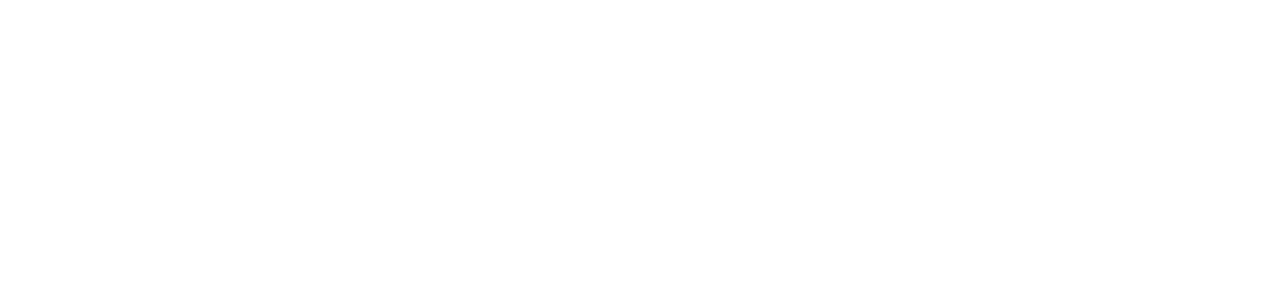
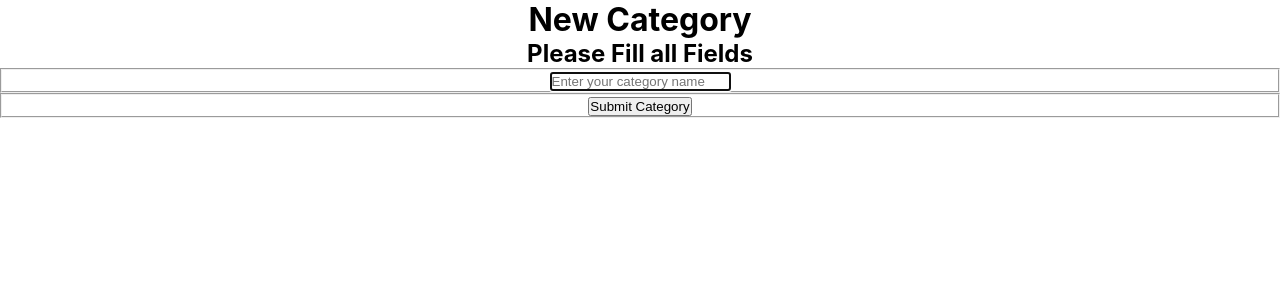
Before and after one commit to NSS-Day-Cohort-68/rare-client-rare-team-2, a React (Create React App) app in the folder rare-team-2/: page /newCategory in a window 1280 px wide. Shown: the top 300 px of the page. Built offline with nearby package versions, Linux system fonts and the light colour scheme; sample sign-in values are in the browser's storage.

Commit message:
front end functionality for get,post,delete for categories. as well as routing for the category page

```diff
--- a/rare-team-2/src/components/Nav/AdminNav.js
+++ b/rare-team-2/src/components/Nav/AdminNav.js
@@ -31,7 +31,7 @@
           </li>
           <li className="item">
             <Link className="navbar-link" to="/categoryManager">
-              <a href="#" className="item--wrapper" data-item="My Recipes">
+              <a href="#" className="item--wrapper" data-item="Category Manager">
                 Category Manager
               </a>{" "}
             </Link>
--- /dev/null
+++ b/rare-team-2/src/components/category/Category.js
@@ -0,0 +1,39 @@
+import React, { useEffect, useState } from "react";
+import { deleteCategory, getAllCategories } from "../../services/categoryServices.js";
+import { Link } from "react-router-dom";
+
+export const Category = () => {
+    const [allCategories, setAllCategories] = useState([]);
+
+    const getAndSetCategories = () => {
+        getAllCategories().then(setAllCategories);
+    };
+
+    useEffect(() => {
+        getAndSetCategories();
+    }, []);
+
+    const handleDeleteCategory = (categoryId) => {
+        deleteCategory(categoryId).then(() => {
+            // Once the category is deleted, fetch and set the updated list of categories
+            getAndSetCategories();
+        });
+    };
+
+
+    return (
+        <div>
+            <h1>Categories</h1>
+            {allCategories.map((categoryObj, index) => (
+                <div key={index}>
+                    Category: {categoryObj.label}
+                    <button onClick={() => handleDeleteCategory(categoryObj.id)}>Delete Category</button>
+                    <button>Edit Category</button>
+                </div>
+            ))}
+            <Link to={"/newCategory"}>
+                <button>New Category</button>
+            </Link>
+        </div>
+    );
+};
--- /dev/null
+++ b/rare-team-2/src/components/category/NewCategoryForm.js
@@ -0,0 +1,62 @@
+import React, { useState } from "react";
+import { useNavigate } from "react-router-dom";
+import { createCategory } from "../../services/categoryServices.js";
+
+export const NewCategoryForm = (props) => {
+  const [category, setCategory] = useState({
+    label: "",
+  });
+
+  let navigate = useNavigate();
+
+  const updateCategory = (evt) => {
+    const { id, value } = evt.target;
+    setCategory(prevCategory => ({
+      ...prevCategory,
+      [id]: value
+    }));
+  };
+
+  const handleSubmit = async (evt) => {
+    evt.preventDefault();
+    try {
+      await createCategory(category);
+      navigate("/categoryManager");
+    } catch (error) {
+        console.error("Error creating category:", error);
+        navigate("/categoryManager");
+
+      // Handle error if necessary
+    }
+  };
+
+  return (
+    <main style={{ textAlign: "center" }}>
+      <form className="form-login" onSubmit={handleSubmit}>
+        <h1>New Category</h1>
+        <h2>Please Fill all Fields</h2>
+        <fieldset>
+          <div className="form-group">
+            <input
+              onChange={updateCategory}
+              type="text"
+              id="label"
+              className="form-control"
+              placeholder="Enter your category name"
+              value={category.label}
+              required
+              autoFocus
+            />
+          </div>
+        </fieldset>
+        <fieldset>
+          <div className="form-group">
+            <button className="login-btn btn-info text-dark" type="submit">
+              Submit Category
+            </button>
+          </div>
+        </fieldset>
+      </form>
+    </main>
+  );
+};
--- /dev/null
+++ b/rare-team-2/src/services/categoryServices.js
@@ -0,0 +1,21 @@
+export const createCategory = (category) => {
+    return fetch("http://localhost:8088/categories", {
+      method: "POST",
+      headers: {
+        "Content-Type": "application/json",
+      },
+      body: JSON.stringify(category),
+    }).then((res) => res.json());
+  };
+
+  export const getAllCategories = () => {
+    return fetch(`http://localhost:8088/categories`).then((res) =>
+      res.json()
+    );
+  };
+
+  export const deleteCategory = (categoryId) => {
+    return fetch(`http://localhost:8088/categories/${categoryId}`, {
+      method: "DELETE",
+    });
+  };
--- a/rare-team-2/src/views/AdminViews.js
+++ b/rare-team-2/src/views/AdminViews.js
@@ -1,29 +1,31 @@
-import React from 'react'
+import React from 'react';
 import { Routes, Route } from 'react-router-dom';
 import { Outlet } from 'react-router-dom';
 import { Login } from '../components/auth/Login.js';
 import { Register } from '../components/auth/Register.js';
 import { Welcome } from '../components/Welcome/Welcome.js';
 import { AdminNav } from '../components/Nav/AdminNav.js';
-import { useRef } from 'react';
+import { Category } from '../components/category/Category.js';
+import { NewCategoryForm } from '../components/category/NewCategoryForm.js';
 
-
-export const AdminViews = ({currentUser}) => {
+export const AdminViews = ({ currentUser }) => {
   return (
     <Routes>
       <Route
         path="/"
         element={
           <>
-                <AdminNav />
+            {['/login', '/register'].includes(window.location.pathname) ? null : <AdminNav />}
             <Outlet />
           </>
         }
       >
         <Route index element={<Welcome />} />
         <Route path="login" element={<Login currentUser={currentUser} />} />
+        <Route path="register" element={<Register />} />
+        <Route path="categoryManager" element={<Category />} />
       </Route>
-          <Route path="register" element={<Register />} />
+      <Route path="newCategory" element={<NewCategoryForm />} />
     </Routes>
   );
-}
+};
```
Lines whose indentation alone changed are shown as unchanged.
